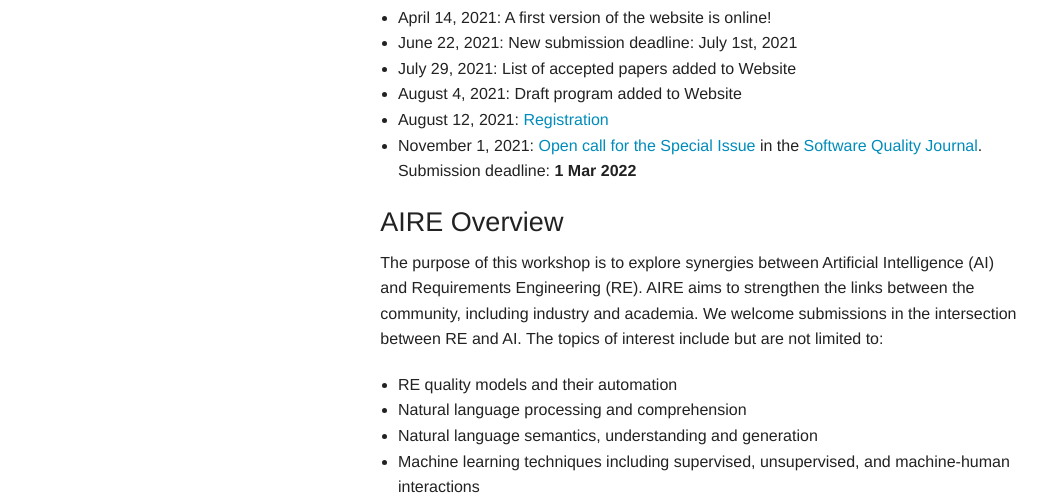
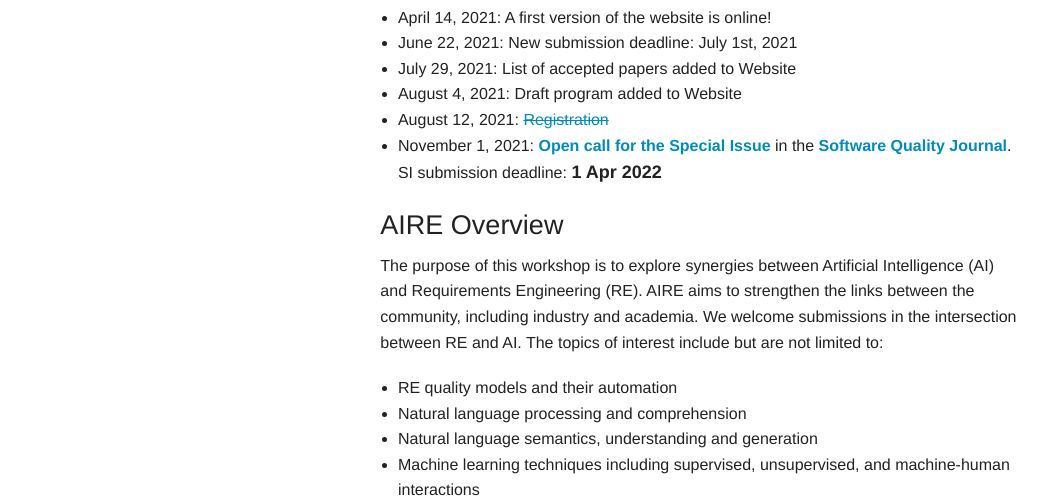
Before and after one commit to aire-ws/aire21, a plain HTML site: page docs/index.html in a window 1280 px wide. Shown: the part 297-794 px from the top of the page, without its empty margins (108-1171 px from the left). Drawn offline with Linux system fonts and the light colour scheme.

Commit message:
SI Changed deadline

```diff
--- a/docs/index.html
+++ b/docs/index.html
@@ -85,8 +85,8 @@
 					<li>June 22, 2021: New submission deadline: July 1st, 2021</li>
 					<li>July 29, 2021: List of accepted papers added to Website</li>
 					<li>August 4, 2021: Draft program added to Website</li>
-					<li>August 12, 2021: <a href="https://conf.researchr.org/attending/RE-2021/registration">Registration</a></li>
-					<li>November 1, 2021: <a href="./resources/AIRE_SI_SQJ.pdf" target="_blank">Open call for the Special Issue</a> in the <a href="https://www.springer.com/journal/11219" target="_blank">Software Quality Journal</a>.<br>Submission deadline: <b>1 Mar 2022</b></li>
+					<li>August 12, 2021: <a href="https://conf.researchr.org/attending/RE-2021/registration"><strike>Registration</strike></a></li>
+					<li>November 1, 2021: <a href="./resources/AIRE_SI_SQJ.pdf" target="_blank"><b>Open call for the Special Issue</b></a> in the <a href="https://www.springer.com/journal/11219" target="_blank"><b>Software Quality Journal</b></a>.<br>SI submission deadline: <b><font size="+1">1 Apr 2022</font></b></li>
 				</ul>
 
 			<h3>AIRE Overview</h3>
```
